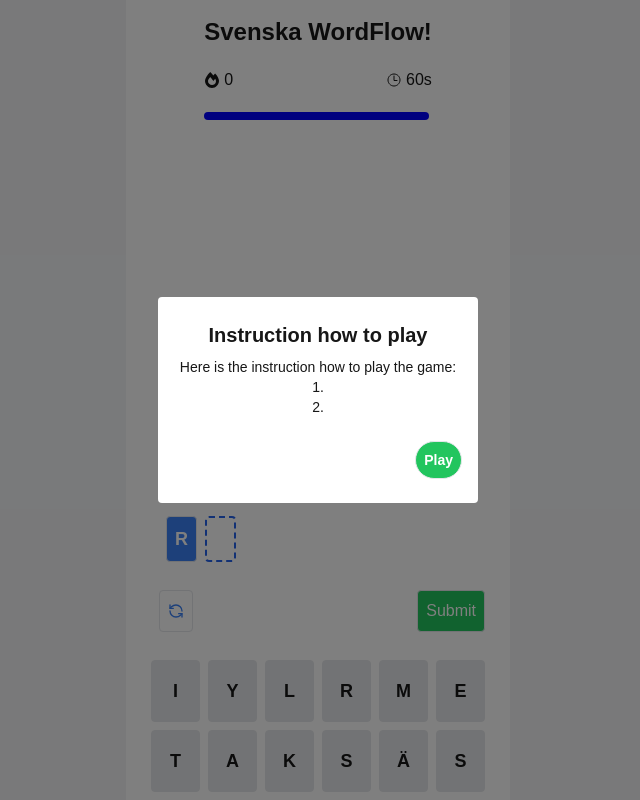
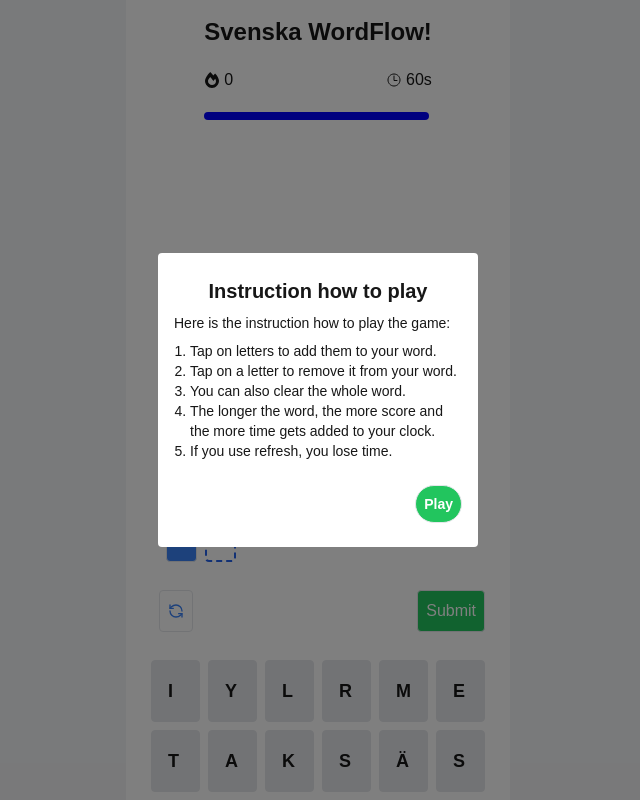
Before and after one commit to riaars/WordFlowGameSvenska, a Next.js app: page / in a window 1280 px wide. Shown: the whole page, without its empty margins (322-962 px from the left). Built offline with nearby package versions, Linux system fonts and the light colour scheme.

Commit message:
add dialog instruction

```diff
--- a/app/page.tsx
+++ b/app/page.tsx
@@ -161,7 +161,7 @@ export default function Home() {
   let percentage = (timeLeft / 60) * 100;
 
   return (
-    <div className="text-center flex flex-row justify-center h-screen">
+    <div className="flex flex-row justify-center h-screen">
       <div className="flex flex-col items-center p-4 w-96 bg-white ">
         <div className="top-0 mb-5">
           <h1 className="text-2xl font-bold">Svenska WordFlow!</h1>
--- a/components/Dialog.tsx
+++ b/components/Dialog.tsx
@@ -10,8 +10,8 @@ function Dialog({ title, content, toggleDialog, restart }: DialogProps) {
   return (
     <div className="dialog-overlay fixed top-0">
       <div className="flex flex-col p-4 w-80 bg-white rounded">
-        <div className="text-xl  font-bold mt-2 mb-2">{title}</div>
-        <div className="text-sm">{content}</div>
+        <div className="text-center text-xl font-bold mt-2 mb-2">{title}</div>
+        <div className="text-center text-sm">{content}</div>
         <div className="flex flex-row justify-center gap-1 mt-4">
           <button
             className="ml-2 pl-3 pr-3 bg-blue-500 text-white text-sm font-bold mt-2 mb-2 border rounded-full"
--- a/components/DialogInstruction.tsx
+++ b/components/DialogInstruction.tsx
@@ -8,13 +8,21 @@ function DialogInstruction({ title, toggleDialog }: DialogIntructionProps) {
   return (
     <div className="dialog-overlay fixed top-0">
       <div className="flex flex-col p-4 w-80 bg-white rounded">
-        <div className="text-xl font-bold mt-2 mb-2">{title}</div>
-        <div className="flex flex-col justify-start text-sm">
-          Here is the instruction how to play the game:
-          <ul>
-            <li>1. </li>
-            <li>2. </li>
-          </ul>
+        <div className="text-center text-xl font-bold mt-2 mb-2">{title}</div>
+        <div className="self-start text-sm">
+          <div className="mb-2">
+            Here is the instruction how to play the game:
+          </div>
+          <ol className="list-decimal pl-4">
+            <li>Tap on letters to add them to your word.</li>
+            <li> Tap on a letter to remove it from your word.</li>
+            <li>You can also clear the whole word. </li>
+            <li>
+              The longer the word, the more score and the more time gets added
+              to your clock.
+            </li>
+            <li>If you use refresh, you lose time. </li>
+          </ol>
         </div>
         <div className="flex flex-row justify-end gap-1 mt-4">
           <button
```
